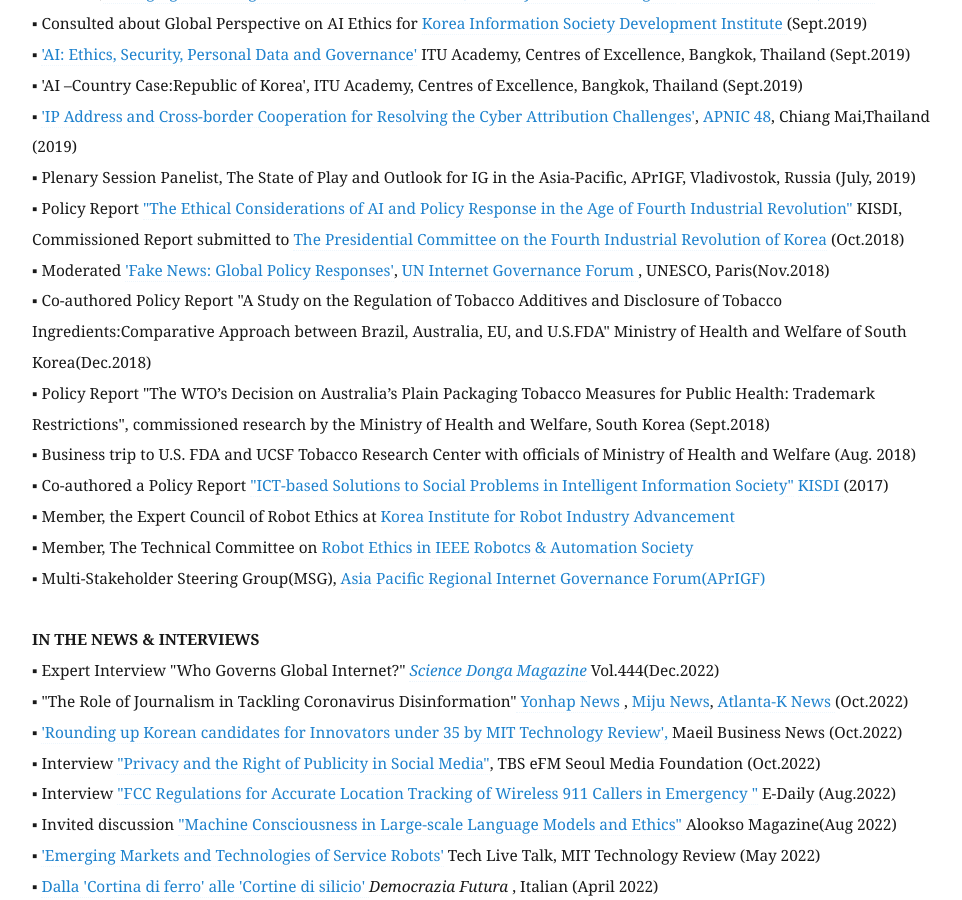
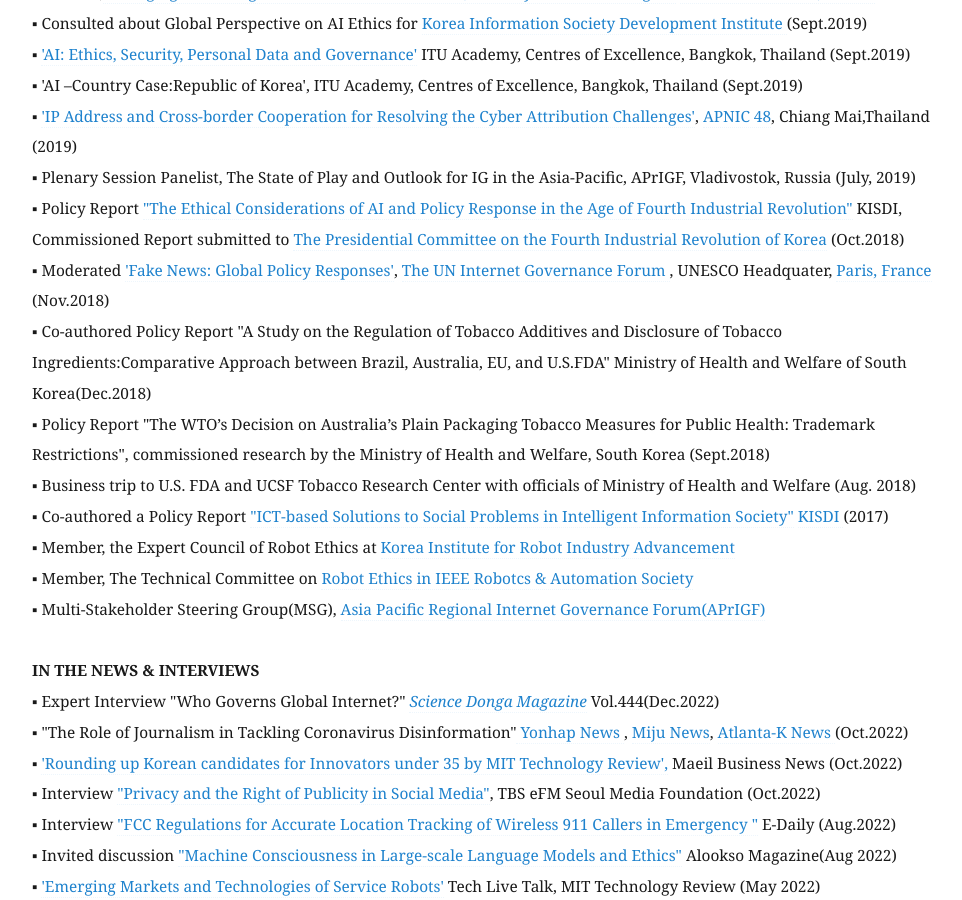
Before and after one commit to eunchangchoi/eunchangchoi.github.io, a Jekyll site: the page built from index.md, in a window 1280 px wide and 900 px high, scrolled down 6211 px. Shown: the whole window, without its empty margins (68-1030 px from the left). Built offline with Jekyll 4.4.1, drawn with Linux system fonts in a browser that asks for light colours.

Commit message:
Update index.md

```diff
--- a/index.md
+++ b/index.md
@@ -147,7 +147,7 @@
 ▪ <a href="https://youtu.be/uRsC_ypHGCg?t=1348">'IP Address and Cross-border Cooperation for Resolving the Cyber Attribution Challenges'</a>, <a href="https://conference.apnic.net/48/program/schedule/#/day/6/cooperation-sig"> APNIC 48</a>, Chiang Mai,Thailand (2019) <br>
 ▪ Plenary Session Panelist, The State of Play and Outlook for IG in the Asia-Pacific, APrIGF, Vladivostok, Russia (July, 2019)<br>
 ▪ Policy Report <a href="https://bit.ly/3qgZ63S">"The Ethical Considerations of AI and Policy Response in the Age of Fourth Industrial Revolution"</a> KISDI, Commissioned Report submitted to <a href="https://policy.nl.go.kr/cmmn/FileDown.do?atchFileId=221994&fileSn=63436">The Presidential Committee on the Fourth Industrial Revolution of Korea</a> (Oct.2018) <br>
-▪ Moderated <a href="https://www.youtube.com/watch?v=quo1DLyitf8&feature=youtu.be&t=1004">'Fake News: Global Policy Responses'</a>, <a href="https://igf2018.fr/"> UN Internet Governance Forum </a>, UNESCO, Paris(Nov.2018) <br>
+▪ Moderated <a href="https://www.youtube.com/watch?v=quo1DLyitf8&feature=youtu.be&t=1004">'Fake News: Global Policy Responses'</a>, <a href="https://www.intgovforum.org/en/content/igf-2018-day-2-salle-xii-nri-session-on-fakenews"> The UN Internet Governance Forum </a>, UNESCO Headquater, <a href="https://igf2018.fr/"> Paris, France </a>(Nov.2018) <br>
 ▪ Co-authored Policy Report "A Study on the Regulation of Tobacco Additives and Disclosure of Tobacco Ingredients:Comparative Approach between Brazil, Australia, EU, and U.S.FDA" Ministry of Health and Welfare of South Korea(Dec.2018) <br>
 ▪ Policy Report "The WTO’s Decision on Australia’s Plain Packaging Tobacco Measures for Public Health: Trademark Restrictions", commissioned research by the Ministry of Health and Welfare, South Korea (Sept.2018)<br>
 ▪ Business trip to U.S. FDA and UCSF Tobacco Research Center with officials of Ministry of Health and Welfare (Aug. 2018) <br>
```
